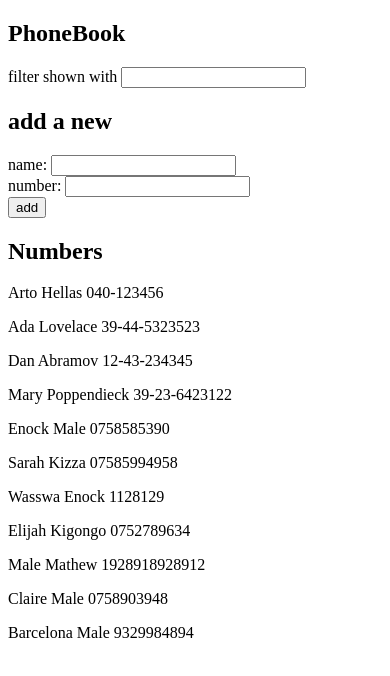
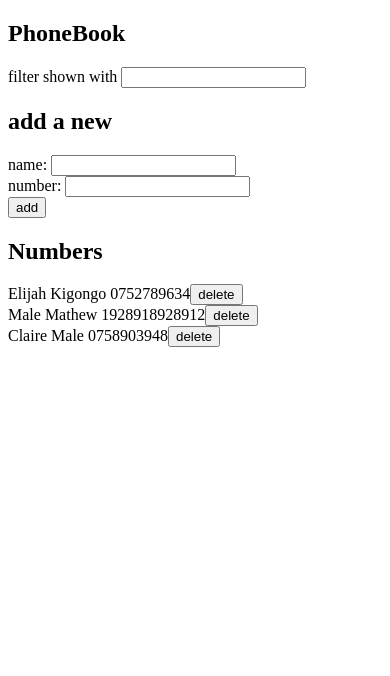
Before and after one commit to wasswaenockmale/fullstackopen_hy2023, a React (Create React App) app in the folder part2/phonebookapp/: page / in a window 390 px wide. Shown: the top 676 px of the page. Built offline with nearby package versions, Linux system fonts and the light colour scheme; data requests are answered from the project's data file.

Commit message:
I have implemented the delete request in the phonebook application

```diff
--- a/part2/phonebookapp/db.json
+++ b/part2/phonebookapp/db.json
@@ -1,40 +1,5 @@
 {
   "persons": [
-    {
-      "name": "Arto Hellas",
-      "number": "040-123456",
-      "id": 1
-    },
-    {
-      "name": "Ada Lovelace",
-      "number": "39-44-5323523",
-      "id": 2
-    },
-    {
-      "name": "Dan Abramov",
-      "number": "12-43-234345",
-      "id": 3
-    },
-    {
-      "name": "Mary Poppendieck",
-      "number": "39-23-6423122",
-      "id": 4
-    },
-    {
-      "name": "Enock Male",
-      "number": "0758585390",
-      "id": 5
-    },
-    {
-      "name": "Sarah Kizza",
-      "number": "07585994958",
-      "id": 6
-    },
-    {
-      "name": "Wasswa Enock",
-      "number": "1128129",
-      "id": 7
-    },
     {
       "name": "Elijah Kigongo",
       "number": "0752789634",
@@ -49,11 +14,6 @@
       "name": "Claire Male",
       "number": "0758903948",
       "id": 10
-    },
-    {
-      "name": "Barcelona Male",
-      "number": "9329984894",
-      "id": 11
     }
   ]
 }
--- a/part2/phonebookapp/src/App.js
+++ b/part2/phonebookapp/src/App.js
@@ -19,6 +19,17 @@ const App = ()=> {
     });
   },[]);
 
+  const handleDelete = event => {
+    if(window.confirm("Do really want to delete this number")){
+      const id = event.target.id;
+      savePerson.deleteNumber(id)
+      .then(response => {
+        const newPersons = [...persons].filter(person => person.id !== id)
+
+      })
+    }
+  }
+
   const handleSubmit = (event)=>{
     // First prevent default
     // second check whether the name already exists in the phonebook.
@@ -35,7 +46,7 @@ const App = ()=> {
       savePerson.saveNumber(newPerson)
       .then(response => {
         setPersons([...persons].concat(response));
-      })
+      });
     }
     event.preventDefault();
   }
@@ -59,11 +70,22 @@ const App = ()=> {
   return (
     <div>
       <h2>PhoneBook</h2>
-      <Filter charSearch={charSearch} persons={persons} handleSearch={handleSearch} />
+      <Filter
+      charSearch={charSearch}
+      persons={persons}
+      handleSearch={handleSearch}
+      />
       <h2>add a new</h2>
-      <PersonForm handleNameChange={handleNameChange} handleNumberChange={handleNumberChange} handleSubmit={handleSubmit}/>
+      <PersonForm
+      handleNameChange={handleNameChange}
+      handleNumberChange={handleNumberChange}
+      handleSubmit={handleSubmit}
+      />
       <h2>Numbers</h2>
-      <Person persons={persons}/>
+      <Person
+      persons={persons}
+      handleDelete={handleDelete}
+      />
     </div>
   );
 }
--- a/part2/phonebookapp/src/Components/Filter.js
+++ b/part2/phonebookapp/src/Components/Filter.js
@@ -5,7 +5,11 @@ const Filter = (props)=>{
                 filter shown with <input onChange={props.handleSearch}/>
                 {
                     props.persons.filter(element => element.name.includes(props.charSearch)).map(value =>
-                        <p key={value.id}>{value.name} {value.number}</p>)
+                        <div key={value.id}>
+                            {value.name} {value.number}
+                            <button>delete</button>
+                        </div>
+                        )
                 }
               </div>
           )
--- a/part2/phonebookapp/src/Components/Person.js
+++ b/part2/phonebookapp/src/Components/Person.js
@@ -1,9 +1,15 @@
+
 
 const Person = (props)=>{
     return(
       <div>
           {
-            props.persons.map(person => <p key={person.id}>{person.name} {person.number}</p>)
+            props.persons.map((person,index) =>
+                <div key={person.id}>
+                  {person.name} {person.number}
+                    <button id={person.id} onClick={props.handleDelete}>delete</button>
+                </div>
+              )
           }
       </div>
     )
--- a/part2/phonebookapp/src/Service/savePerson.js
+++ b/part2/phonebookapp/src/Service/savePerson.js
@@ -3,9 +3,13 @@ import axios from "axios";
 // Now create the base url
 const baseUrl = "http://localhost:3001/persons";
 
-const saveNumber = (newNumber)=>{
+const saveNumber = newNumber =>{
     const request = axios.post(baseUrl, newNumber);
     return request.then(response => response.data);
 }
 
-export default {saveNumber}
+const deleteNumber = (id) => {
+    const request = axios.delete(`${baseUrl}/${id}`);
+    return request.then(response => response.data);
+}
+export default {saveNumber, deleteNumber};
```
